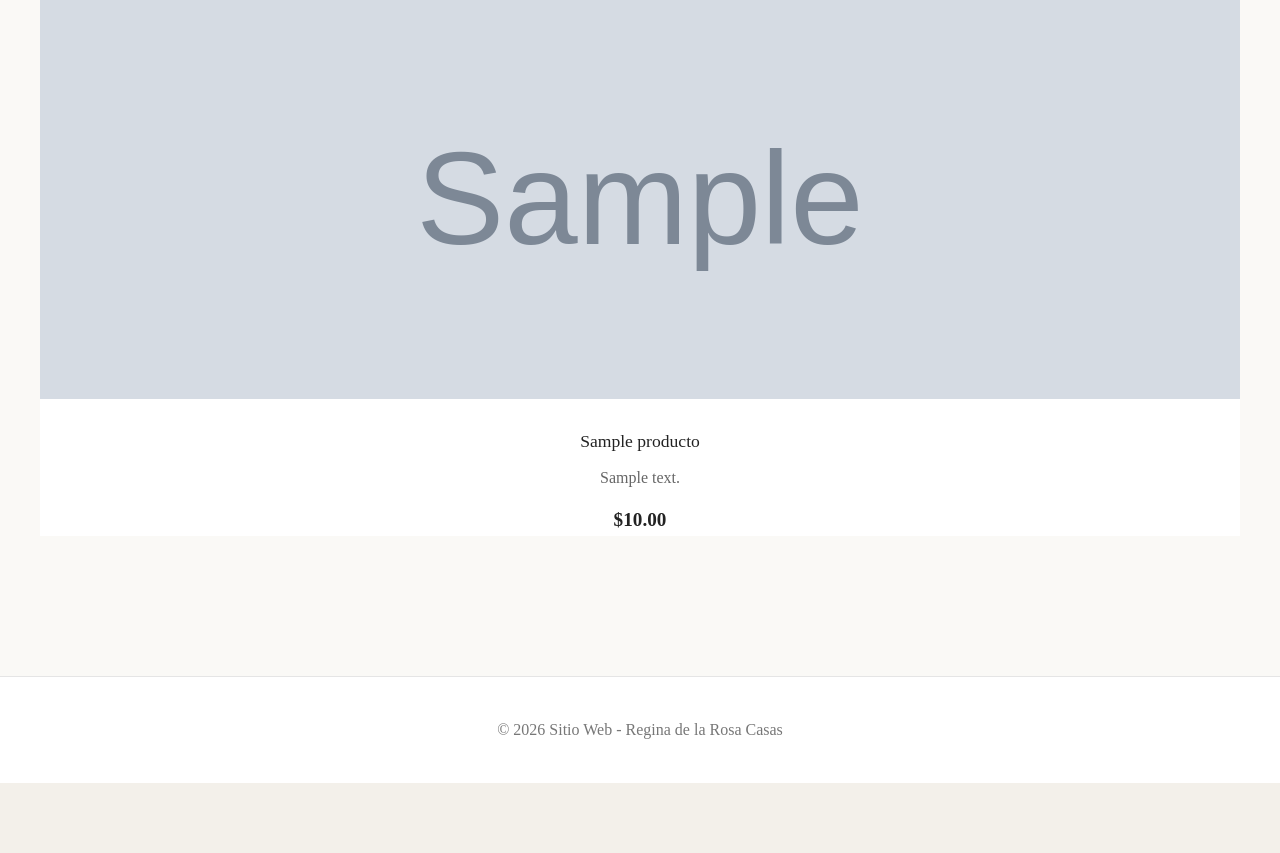
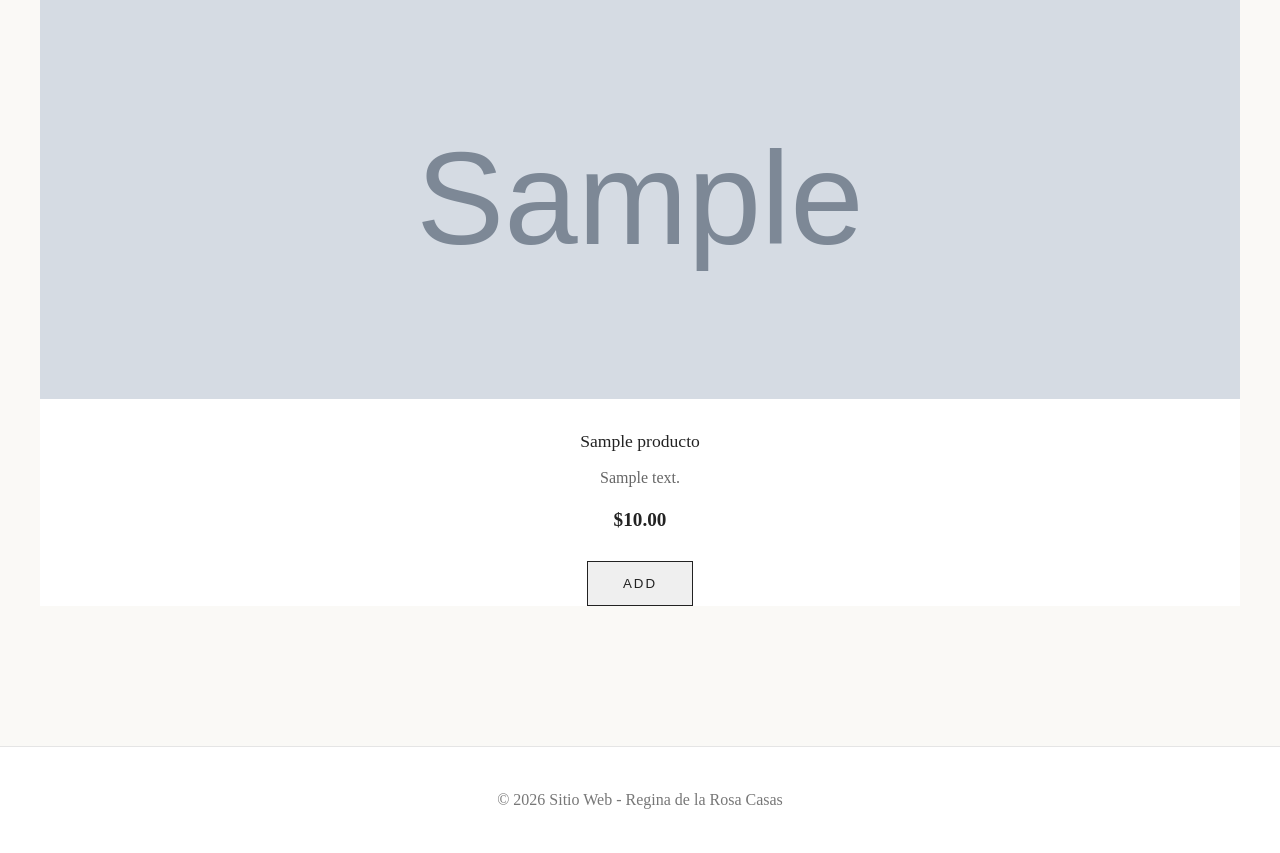
Before and after one commit to reginacasas910/DeLaRosaCasasRegina-U2-DWI-SH, a Django app: template Sitio/templates/inicio.html in a window 1280 px wide. Shown: the part 936-1789 px from the top of the page. Before the commit the page ends 1719 px from the top, so only its background shows below. Run offline with Django 5.2, Linux system fonts and the light colour scheme; the template is opened without the code that fills it: values that come from a table or form of the project are taken from there, others are empty; tables that the repository leaves empty hold one stand-in row (values such as "Sample post"); grey boxes marked "Sample" are stand-in pictures.

Commit message:
Add button

```diff
--- a/Sitio/templates/inicio.html
+++ b/Sitio/templates/inicio.html
@@ -24,6 +24,9 @@
         <div class="precio">
             ${{ producto.precio }}
         </div>
+        <div>
+           <button type="button" class="btn btn-info">Add</button>
+        </div>
 
     </div>
     {% endfor %}
```
